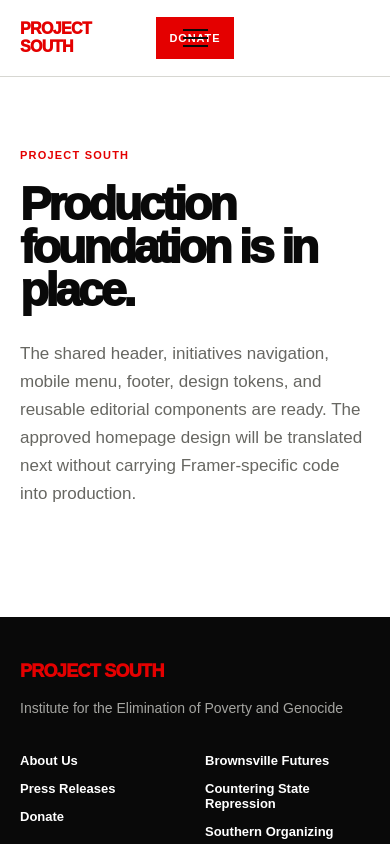
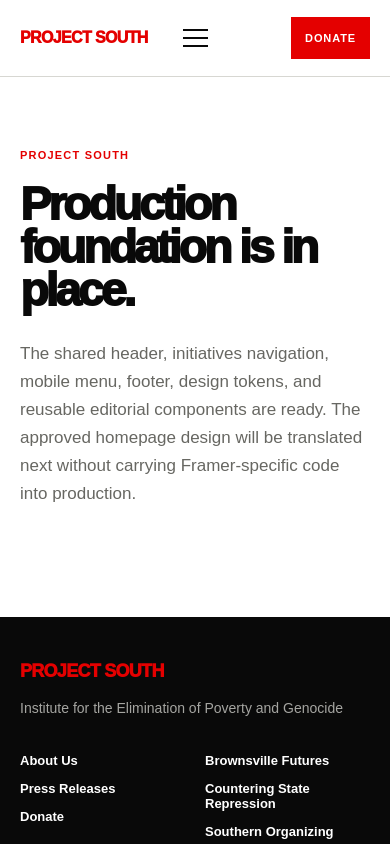
Before and after one commit to SolSabaliEnt/project-south-website, a Next.js app: page / in a window 390 px wide. Shown: the top 844 px of the page. Built offline with nearby package versions, Linux system fonts and the light colour scheme.

Commit message:
Keep mobile hamburger centered with donate on right

```diff
--- a/src/components/layout/Header.tsx
+++ b/src/components/layout/Header.tsx
@@ -50,7 +50,7 @@
           </Link>
         </nav>
 
-        <a href={donateHref} className="donate-button">
+        <a href={donateHref} className="donate-button" style={{ gridColumn: 3 }}>
           Donate <span aria-hidden="true">→</span>
         </a>
       </div>
```
